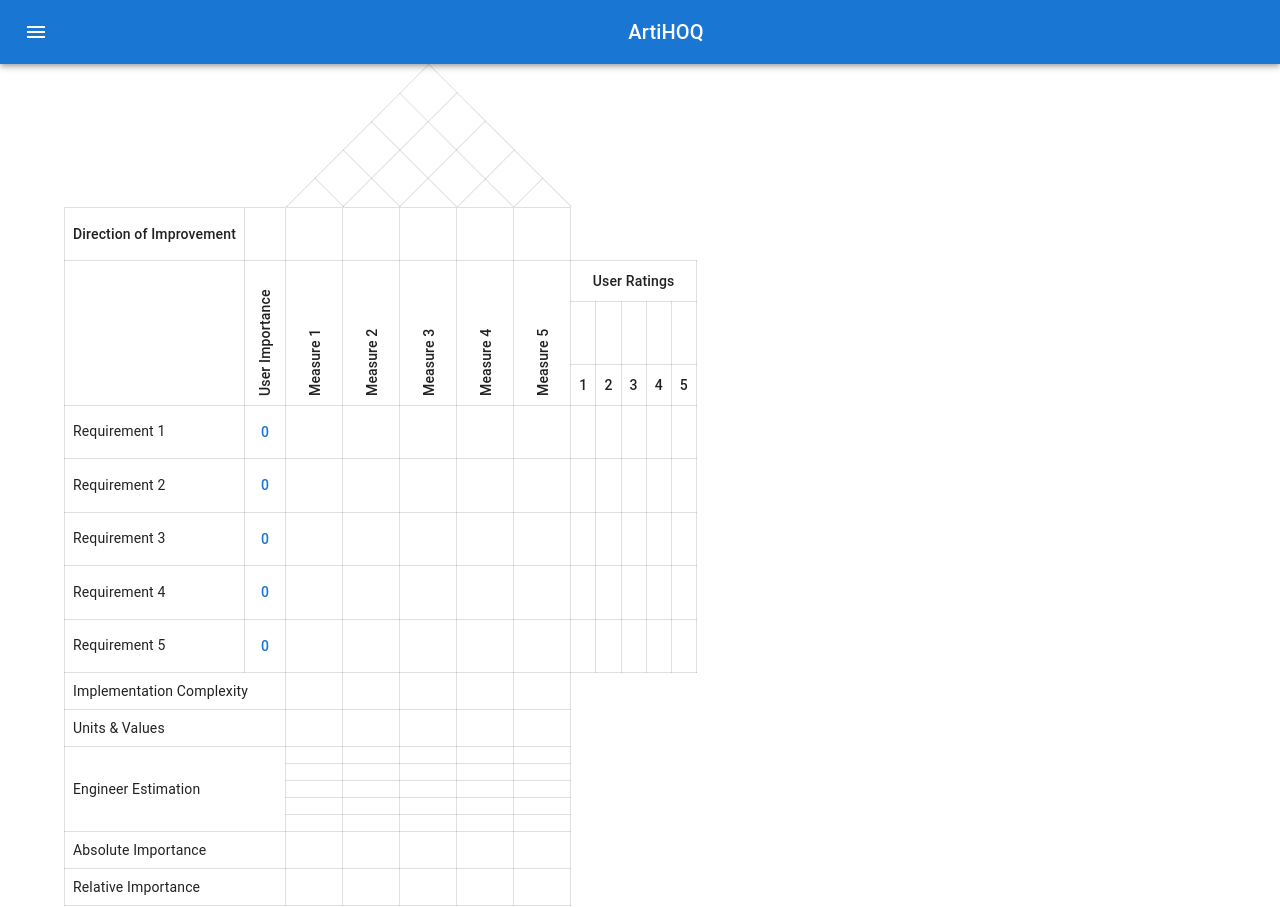
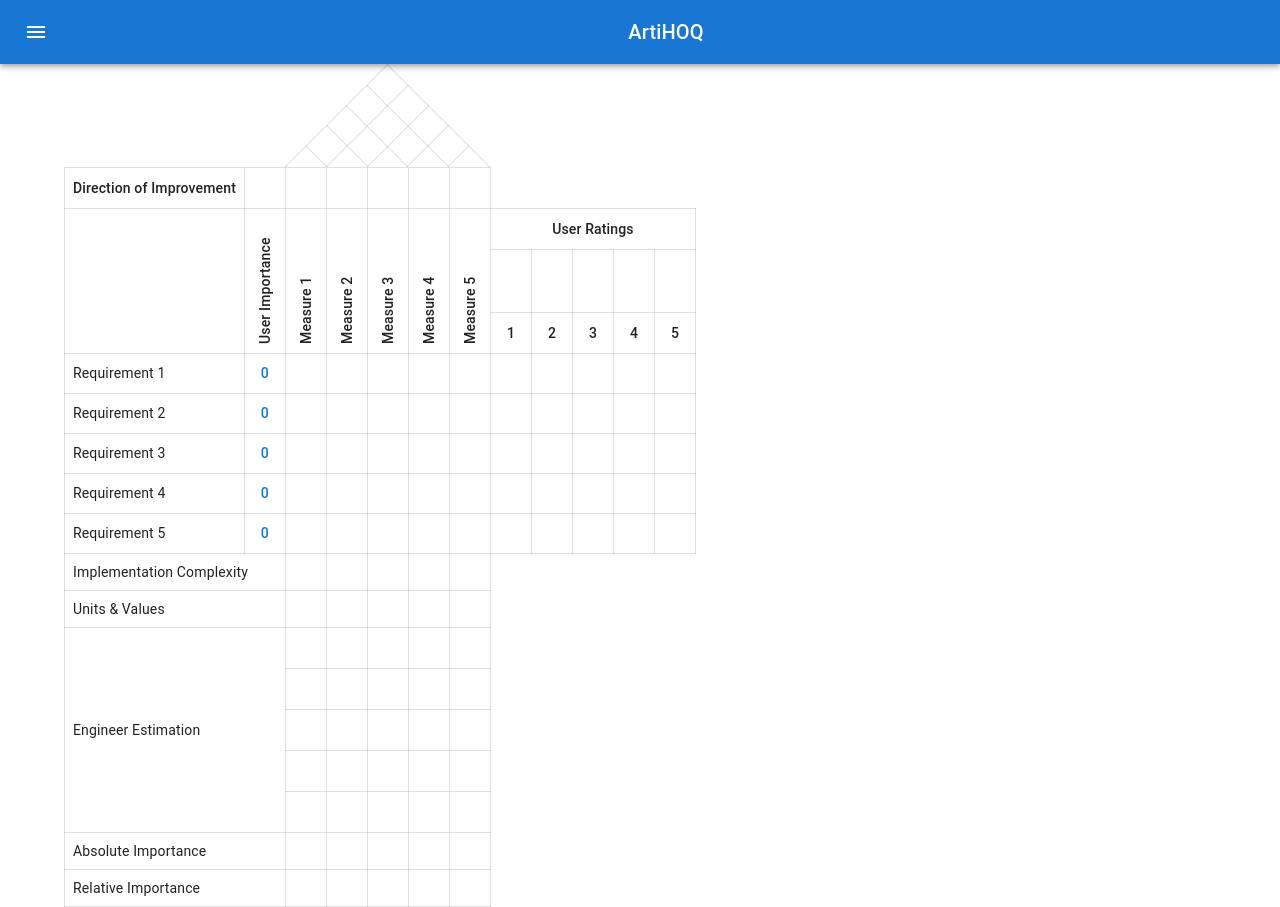
Before and after one commit to Baziak/artihoq, a React (Create React App) app: page / in a window 1280 px wide. Built offline with nearby package versions, Linux system fonts and the light colour scheme.

Commit message:
feat: adjust styling of cells

```diff
--- a/src/Hoq/HoqEngineerEstimationRows.tsx
+++ b/src/Hoq/HoqEngineerEstimationRows.tsx
@@ -1,15 +1,16 @@
 import React from "react";
 import { TableCell, TableRow, Theme } from "@mui/material";
 import QfdState from "./QfdState";
+import { cellStyling, controlCellStyling } from "./styles";
 
 interface HoqEngineerEstimationRowsProps {
   qfdState: QfdState;
 }
 
-const cellStyling = {
-  padding: 1,
-  border: (theme: Theme) => `1px solid ${theme.palette.divider}`,
-};
+const estimationStyling = {
+  ...controlCellStyling,
+  height: "40px",
+}
 
 const HoqEngineerEstimationRows = ({ qfdState }: HoqEngineerEstimationRowsProps) => {
   return (
@@ -22,7 +23,7 @@ const HoqEngineerEstimationRows = ({ qfdState }: HoqEngineerEstimationRowsProps)
             </TableCell>
           ) : ""}
           {qfdState.measures.map((measure) => (
-            <TableCell key={measure.id} sx={cellStyling}></TableCell>
+            <TableCell key={measure.id} sx={estimationStyling }></TableCell>
           ))}
         </TableRow>
       ))}
--- a/src/Hoq/HoqHead.tsx
+++ b/src/Hoq/HoqHead.tsx
@@ -4,6 +4,7 @@ import QfdState from "./QfdState";
 import HoqMeasurementCell from "./HoqMeasurementCell";
 import MeasureImprovementDirectionSelector from "./Inputs/MeasureImprovementDirectionSelector";
 import HoqTechnicalCorrelations from "./HoqTechnicalCorrelations";
+import { cellStyling, controlCellStyling } from "./styles";
 
 interface HoqHeadProps {
   qfdState: QfdState;
@@ -13,11 +14,6 @@ interface HoqHeadProps {
   setMeasureDirection: (index: number, newValue: number) => void;
   setTechnicalCorrelationValue: (modifiedRowIndex: number, modifiedColIndex: number, newValue: number) => void;
 }
-
-const cellStyling = {
-  padding: 1,
-  border: (theme: Theme) => `1px solid ${theme.palette.divider}`,
-};
 
 const measuresCellStyling = {
   ...cellStyling,
@@ -64,7 +60,7 @@ const HoqHead = ({
         <TableCell sx={cellStyling}>Direction of Improvement</TableCell>
         <TableCell sx={cellStyling}></TableCell>
         {qfdState.measures.map((measure, index) => (
-          <TableCell key={measure.id} sx={{ ...cellStyling, textAlign: "center" }} ref={measureCellRefs[index]}>
+          <TableCell key={measure.id} sx={controlCellStyling} ref={measureCellRefs[index]}>
             <MeasureImprovementDirectionSelector
               selectedValue={measure.direction}
               onChange={(newValue) => setMeasureDirection(index, newValue)}
--- a/src/Hoq/HoqRows.tsx
+++ b/src/Hoq/HoqRows.tsx
@@ -1,23 +1,10 @@
 import React from "react";
-import { Popper, TableCell, TableRow, Theme } from "@mui/material";
+import { TableCell, TableRow } from "@mui/material";
 import QfdState from "./QfdState";
 import RelationshipLevelSelector from "./Inputs/RelationshipLevelSelector";
-import RequirementInputField from "./Inputs/RequirementInputField";
 import HoqRequirementCell from "./HoqRequirementCell";
-import { AddReaction } from "@mui/icons-material";
 import UserImportanceSelector from "./Inputs/UserImportanceSelector";
-
-const cellStyling = {
-  padding: 1,
-  border: (theme: Theme) => `1px solid ${theme.palette.divider}`,
-};
-
-const relationshipCellStyling = {
-  ...cellStyling,
-  padding: 0,
-  width: 24,
-  textAlign: "center",
-};
+import { cellStyling, controlCellStyling } from "./styles";
 
 interface HoqRowsProps {
   qfdState: QfdState;
@@ -47,7 +34,7 @@ const HoqRows = ({
               onAddRequirement={() => addRequirementAt(rowIndex + 1)}
               onRemoveRequirement={() => removeRequirementAt(rowIndex)}
             />
-            <TableCell sx={cellStyling}>
+            <TableCell sx={controlCellStyling}>
               <UserImportanceSelector
                 selectedValue={qfdState.requirements[rowIndex].importance}
                 onChange={(newValue) => setRequirementImportance(rowIndex, newValue)}
@@ -56,7 +43,7 @@ const HoqRows = ({
             {cellValues.map((value, colIndex) => {
               const id = qfdState.requirements[rowIndex].id + qfdState.measures[colIndex].id;
               return (
-                <TableCell key={id} sx={relationshipCellStyling}>
+                <TableCell key={id} sx={controlCellStyling}>
                   <RelationshipLevelSelector
                     selectedValue={value}
                     onChange={(selectedValue) => setRelationshipValue(rowIndex, colIndex, selectedValue)}
@@ -65,7 +52,7 @@ const HoqRows = ({
               );
             })}
             {[...Array(5)].map((_, index) => (
-              <TableCell key={index} sx={cellStyling}></TableCell>
+              <TableCell key={index} sx={controlCellStyling}></TableCell>
             ))}
           </TableRow>
         );
--- a/src/Hoq/Inputs/TechnicalCorrelationSelector.tsx
+++ b/src/Hoq/Inputs/TechnicalCorrelationSelector.tsx
@@ -19,6 +19,7 @@ interface TechnicalCorrelationSelectorProps {
 
 const buttonStyling = {
   minWidth: 0,
+  padding: 0
 };
 
 export const enum TechnicalCorrelationType {
--- /dev/null
+++ b/src/Hoq/styles.ts
@@ -0,0 +1,13 @@
+import { Theme } from "@mui/material";
+
+export const cellStyling = {
+  padding: 1,
+  border: (theme: Theme) => `1px solid ${theme.palette.divider}`,
+};
+
+export const controlCellStyling = {
+  ...cellStyling,
+  padding: 0,
+  width: 40,
+  textAlign: "center",
+};
```
